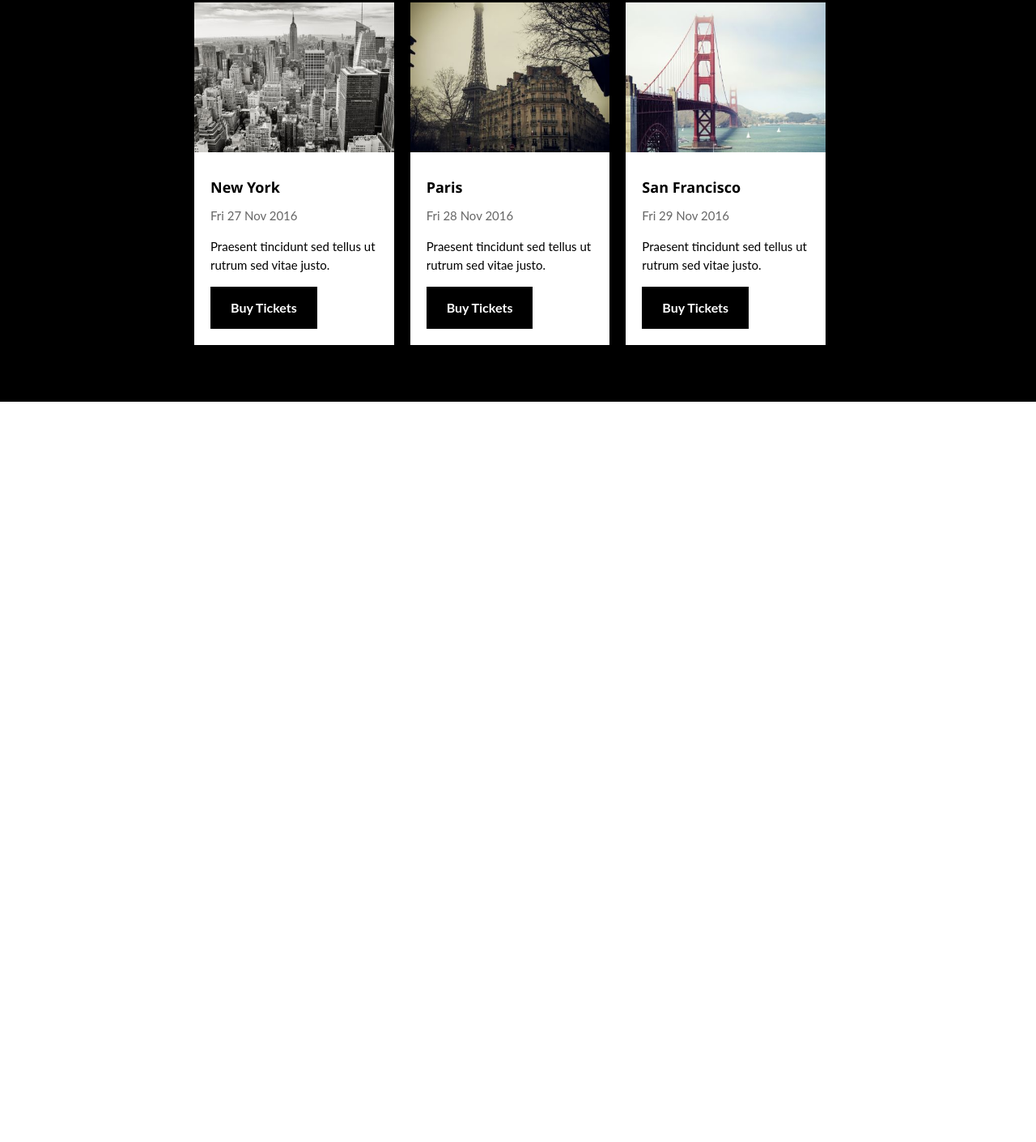
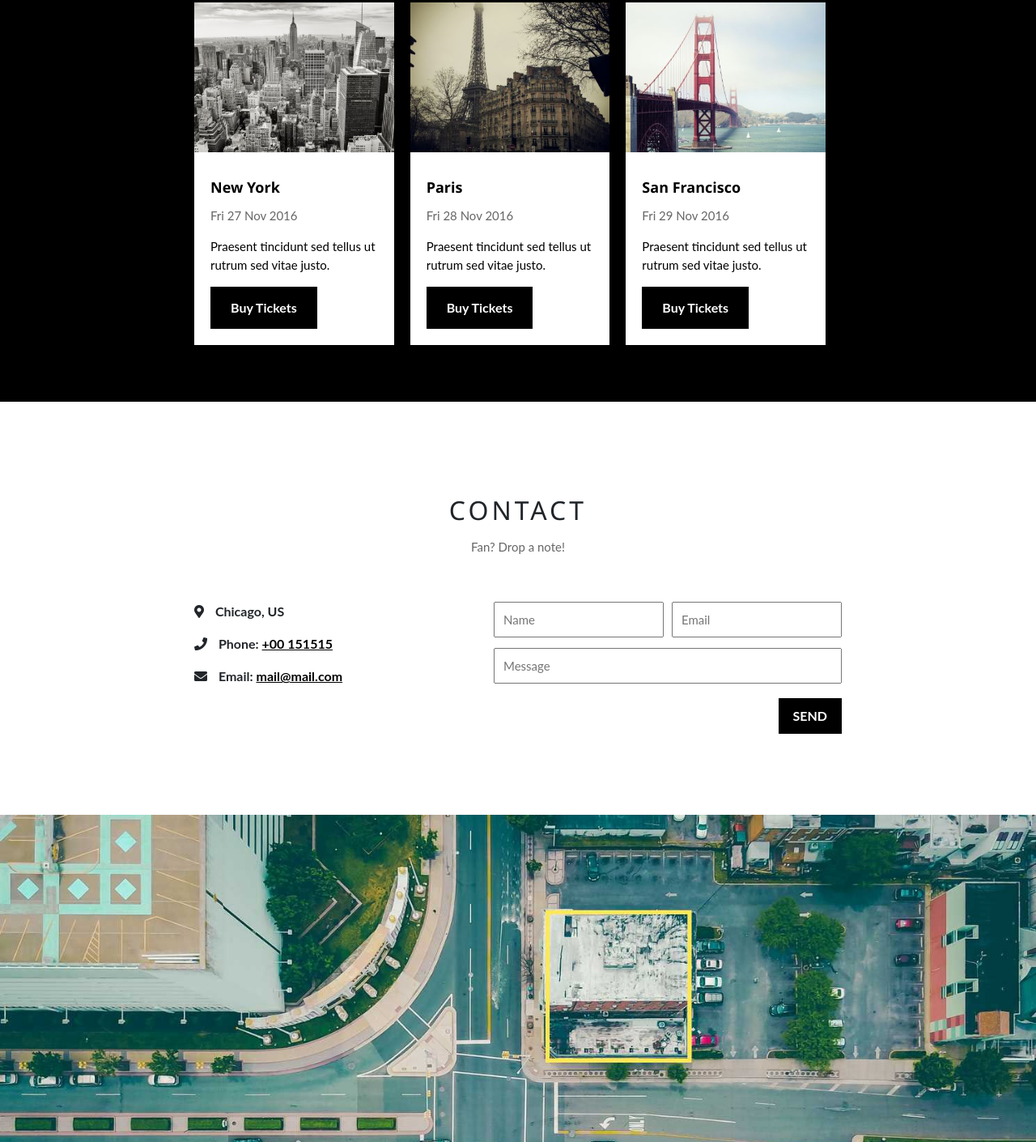
Before and after one commit to Mohammad-Eshtaiwi/templates_band, a plain HTML site: page index.html in a window 1280 px wide. Shown: the part 1610-3020 px from the top of the page at 81% size. Before the commit the page ends 2106 px from the top, so only its background shows below. Drawn offline with Linux system fonts and the light colour scheme.

Commit message:
add cotact and map sections

```diff
--- a/css/style.css
+++ b/css/style.css
@@ -48,6 +48,12 @@ a:hover {
 }
 .text-justify {
   text-align: justify;
+}
+.black-o {
+  color: var(--black-o);
+}
+.float-right {
+  float: right;
 }
 .container {
   width: 800px;
@@ -206,7 +212,6 @@ header .location .details p {
   background-color: #000;
   border-radius: 50%;
   padding: 0 8px;
-  float: right;
   margin-right: 20px;
 }
 .tours .tickets {
@@ -220,6 +225,9 @@ header .location .details p {
 }
 .tours .tickets .ticket img {
   width: 100%;
+}
+.tours .tickets .ticket img:hover {
+  filter: brightness(65%);
 }
 .tours .tickets .ticket .details {
   padding: 20px;
@@ -235,3 +243,56 @@ header .location .details p {
 .tours .tickets .details p {
   color: #000;
 }
+/* contact */
+.contact {
+  padding: 100px 0;
+}
+.contact .contact-us {
+  display: flex;
+  padding-top: 40px;
+}
+.contact .contact-us .contact-info,
+.contact .contact-us .send {
+  flex-basis: 50%;
+}
+.contact .contact-us .contact-info p {
+  font-weight: bold;
+  font-size: 16px;
+}
+.contact .contact-us .contact-info i {
+  display: inline-block;
+  margin-right: 10px;
+}
+.contact .contact-us .contact-info a {
+  text-decoration: underline;
+  color: #000;
+}
+.contact .contact-us .send {
+  display: grid;
+  grid-template-columns: 1fr 1fr;
+  grid-template-rows: 1fr 1fr 1fr;
+  column-gap: 10px;
+  row-gap: 8px;
+}
+.contact .contact-us .send input {
+  height: 40px;
+  padding: 20px 10px;
+}
+.contact .contact-us .send input:last-of-type {
+  grid-row-start: 2;
+  grid-column: 1/3;
+}
+.contact .contact-us .send .btn {
+  grid-row-start: 3;
+  grid-column: 2/2;
+  justify-self: end;
+  padding: 10px 18px;
+  margin-top: 5px;
+}
+/* map */
+.map {
+  height: 100vh;
+}
+.map img {
+  width: 100%;
+}
--- a/index.html
+++ b/index.html
@@ -118,7 +118,7 @@
             <div class="date">
               <p>
                 November
-                <span class="available">3</span>
+                <span class="available float-right">3</span>
               </p>
             </div>
           </div>
@@ -159,6 +159,41 @@
           </div>
         </div>
       </section>
+      <section class="contact">
+        <div class="container">
+          <h2 class="title text-center">
+            CONTACT
+          </h2>
+          <p class="black-o text-center">Fan? Drop a note!</p>
+          <div class="contact-us">
+            <div class="contact-info">
+              <p>
+                <i class="fas fa-map-marker-alt"></i>
+                Chicago, US
+              </p>
+              <p>
+                <i class="fa fa-phone"></i>
+                Phone:
+                <a href="tel:++00 151515">+00 151515</a>
+              </p>
+              <p>
+                <i class="fas fa-envelope"></i>
+                Email:
+                <a href="mailto:mail@mail.com">mail@mail.com</a>
+              </p>
+            </div>
+            <form action="" class="send">
+              <input type="text" placeholder="Name" />
+              <input type="email" placeholder="Email" />
+              <input type="text" placeholder="Message" />
+              <a href="" class="btn float-right uppercase">send</a>
+            </form>
+          </div>
+        </div>
+      </section>
+      <section class="map">
+        <img src="./images/map.jpg" alt="map" />
+      </section>
     </main>
     <script src="./index.js"></script>
   </body>
```
Also changed, not shown: images/map.jpg (added).
